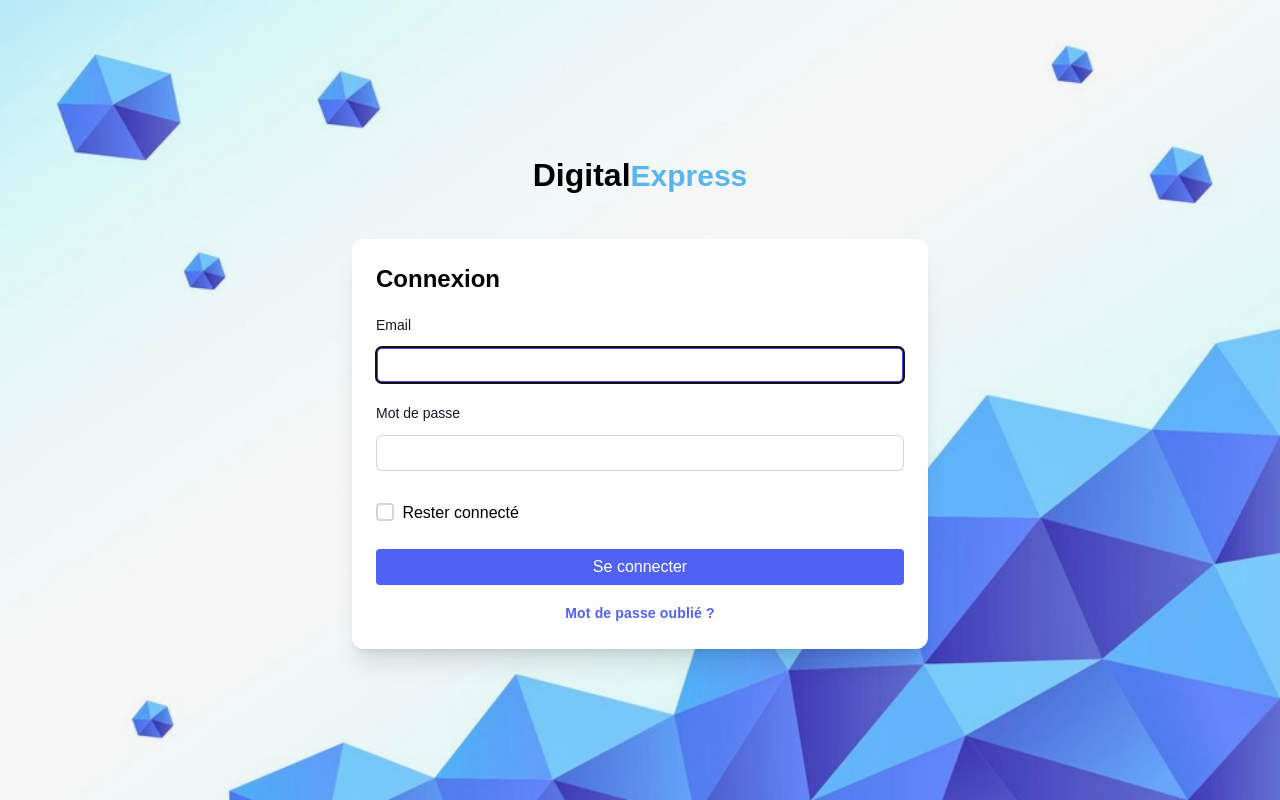
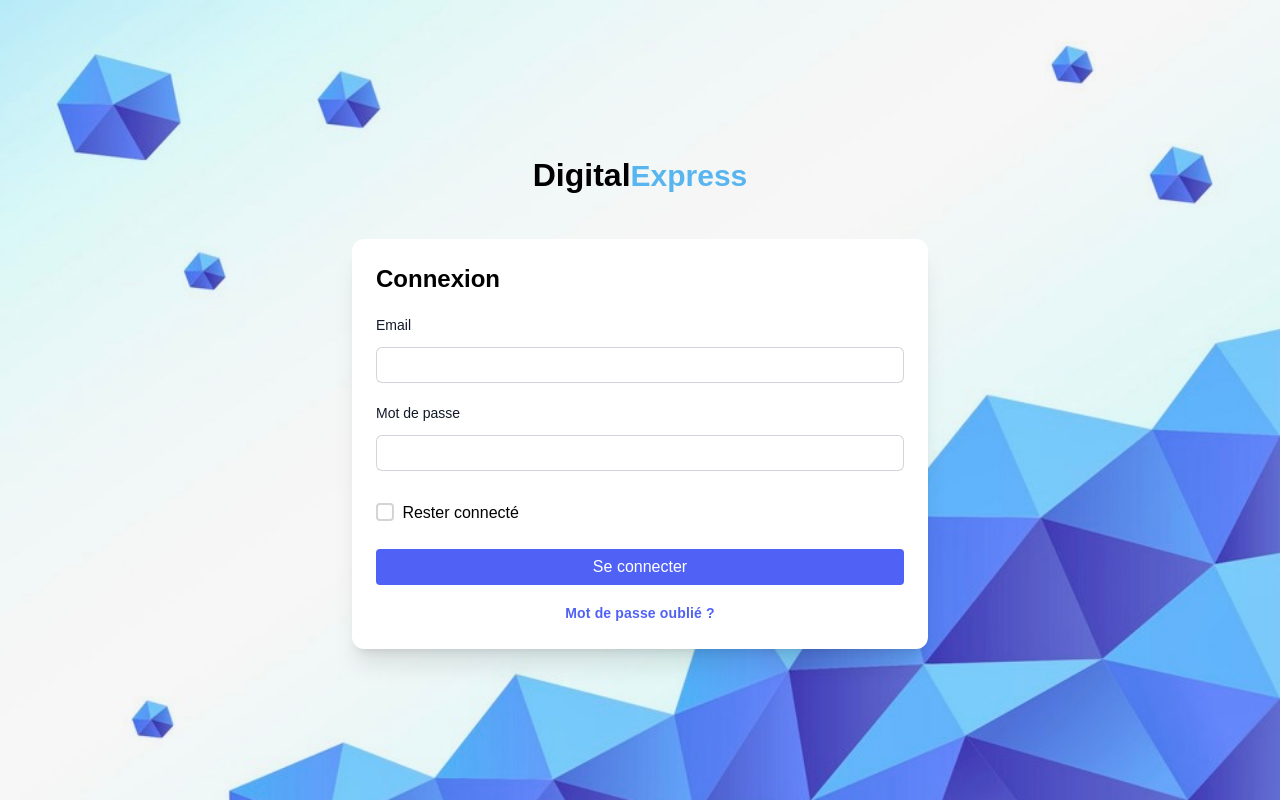
Before and after one commit to DigitalExpresse/dashboard, a React (Vite) app: page / in a window 1280 px wide. Built offline with nearby package versions, Linux system fonts and the light colour scheme; a web font is replaced by a local one.

Commit message:
init connection page

```diff
--- a/src/components/ConnectionForm.tsx
+++ b/src/components/ConnectionForm.tsx
@@ -57,7 +57,7 @@ export function ConnectionForm() {
                     <div>
                         <input
                             className={
-                                "block w-full rounded-md border-0 py-1.5 pl-3 pr-20 text-gray-900 ring-1 ring-inset ring-gray-300 placeholder:text-gray-400 focus:ring-2 focus:ring-inset focus:ring-indigo-600 sm:text-sm sm:leading-6"
+                                "block w-full rounded-md border-0 py-1.5 pl-3 pr-20 text-gray-900 ring-1 ring-inset ring-gray-300 placeholder:text-gray-400 sm:text-sm sm:leading-6"
                             }
                             required
                             id="email"
@@ -81,7 +81,7 @@ export function ConnectionForm() {
                             value={formData.password}
                             onChange={(e) => handleChange(e, setFormData, formData, setFormErrors, formErrors)}
                             className={
-                                "block w-full rounded-md border-0 py-1.5 pl-3 pr-20 text-gray-900 ring-1 ring-inset ring-gray-300 placeholder:text-gray-400 focus:ring-2 focus:ring-inset focus:ring-indigo-600 sm:text-sm sm:leading-6"
+                                "block w-full rounded-md border-0 py-1.5 pl-3 pr-20 text-gray-900 ring-1 ring-inset ring-gray-300 placeholder:text-gray-400 sm:text-sm sm:leading-6"
                             }
                         />
                         <p className={"ml-1 mt-1.5 text-xs text-alert"}>{formErrors.password}</p>
--- a/src/styles/index.css
+++ b/src/styles/index.css
@@ -14,6 +14,10 @@ h1 {
     font-weight: 600;
 }
 
+input:focus, textarea:focus, select:focus, input:active, textarea:active, select:active {
+    outline: none!important;
+}
+
 @media screen and (min-width: 768px) {
 
     * {
```
